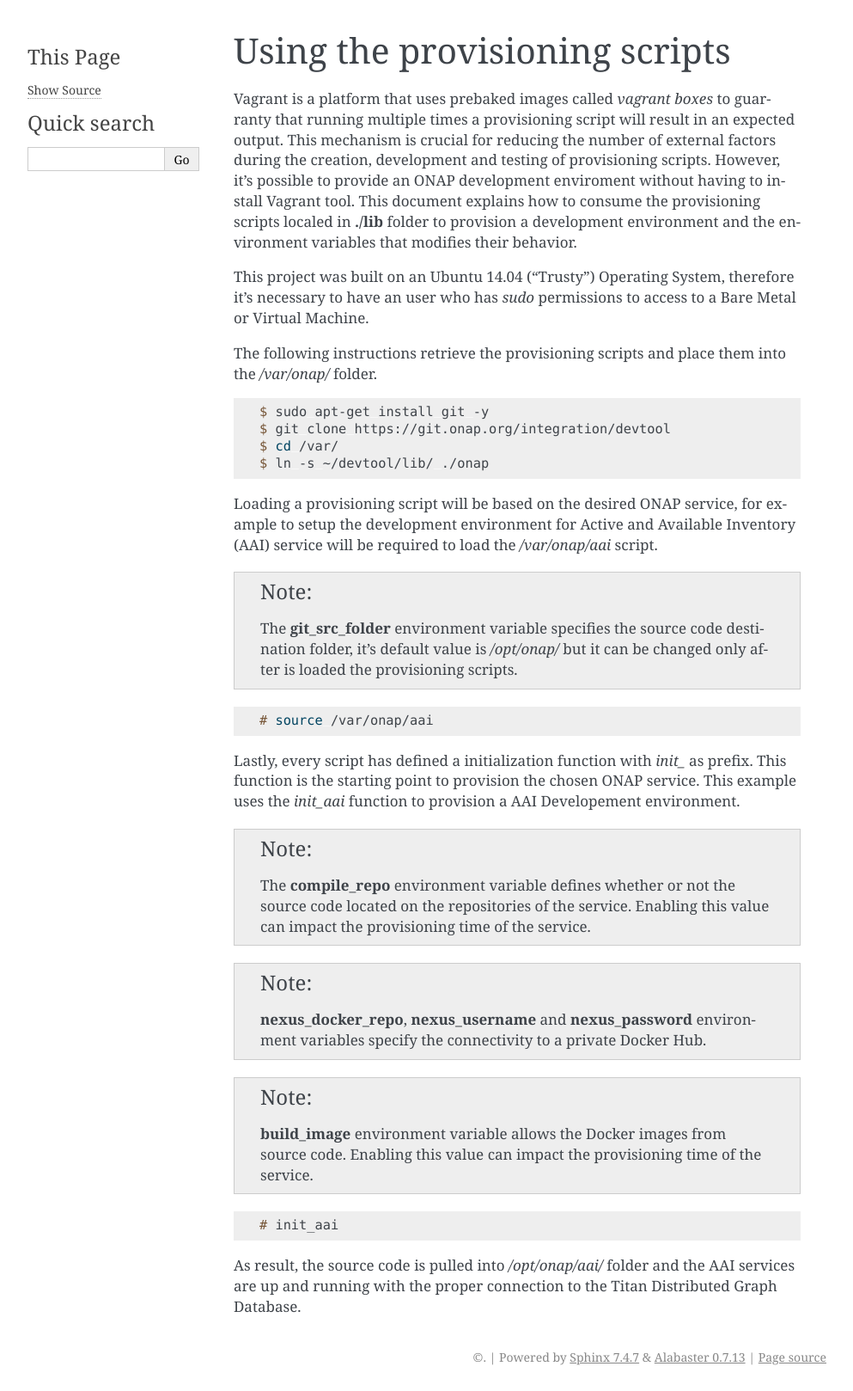
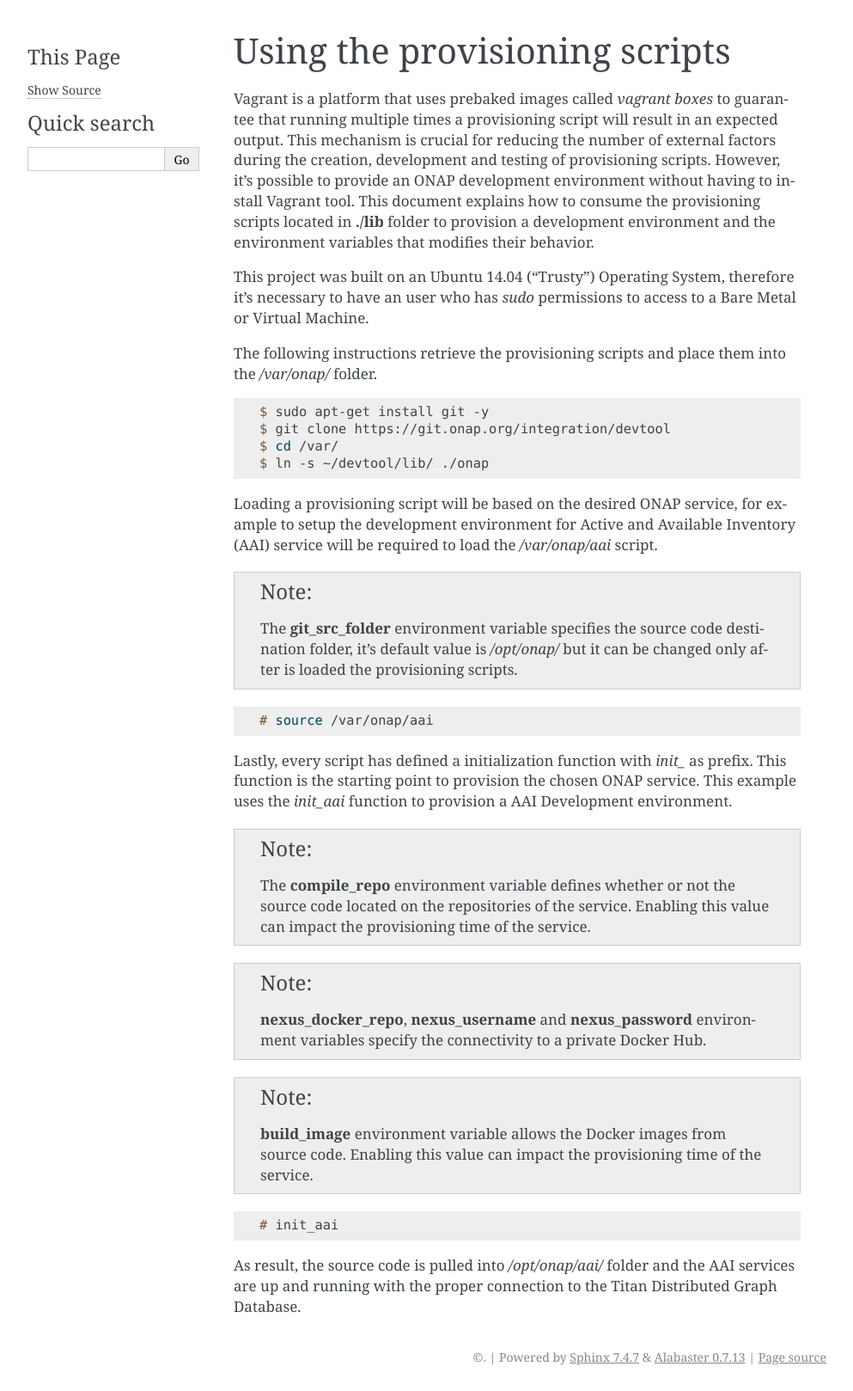
Before and after one commit to onap/integration-devtool, a Sphinx documentation site: the page built from docs/source/features/consuming_scripts.rst, in a window 1280 px wide. Shown: the whole page at 86% size, without its empty margins (148-1141 px from the left). Built offline with Sphinx 7.4.7, drawn with Linux system fonts in a browser that asks for light colours.

```diff
--- a/docs/source/features/configure_execution.rst
+++ b/docs/source/features/configure_execution.rst
@@ -11,7 +11,7 @@ Settings configuration file
 The first mechanism refers to the process to replace default configuration
 values in the settings configuration file. This file needs to be placed into
 the *./etc* folder and named *settings.yaml*. It must contain the key/pair
-configuration values that will be overriden.
+configuration values that will be overridden.
 
 .. note::
 
@@ -55,7 +55,7 @@ Parameters
 ----------
 
 The **skip_get_images** and **skip_install** are the only two configuration
-values that can be overriden using *-g* and *-i* respectively by the run scripts
+values that can be overridden using *-g* and *-i* respectively by the run scripts
 (*./tools/run.sh* and *.\\tools\\Run.ps1*).
 
 .. note::
--- a/docs/source/features/consuming_scripts.rst
+++ b/docs/source/features/consuming_scripts.rst
@@ -3,13 +3,13 @@ Using the provisioning scripts
 ==============================
 
 Vagrant is a platform that uses prebaked images called
-*vagrant boxes* to guarranty that running multiple times a
+*vagrant boxes* to guarantee that running multiple times a
 provisioning script will result in an expected output. This
 mechanism is crucial for reducing the number of external factors
 during the creation, development and testing of provisioning scripts.
-However, it's possible to provide an ONAP development enviroment
+However, it's possible to provide an ONAP development environment
 without having to install Vagrant tool. This document explains how to
-consume the provisioning scripts localed in **./lib** folder to
+consume the provisioning scripts located in **./lib** folder to
 provision a development environment and the environment variables
 that modifies their behavior.
 
@@ -52,7 +52,7 @@ and Available Inventory (AAI) service will be required to load the
 Lastly, every script has defined a initialization function with
 *init_* as prefix. This function is the starting point to provision
 the chosen ONAP service. This example uses the *init_aai* function
-to provision a AAI Developement environment.
+to provision a AAI Development environment.
 
 .. note::
 
--- a/docs/source/features/openstack.rst
+++ b/docs/source/features/openstack.rst
@@ -5,7 +5,7 @@ OpenStack Provider
 It's possible to use Vagrant to provision VMs on OpenStack using the
 `Vagrant OpenStack Cloud Provider <https://github.com/ggiamarchi/vagrant-openstack-provider/>`.
 The only requirement for the Cloud provider is to have an Ubuntu Cloud
-image accesible to your tenant and a Security Rule that allows to do
+image accessible to your tenant and a Security Rule that allows to do
 SSH into the instance.
 
 Environment variables
--- a/docs/source/install/known_issues.rst
+++ b/docs/source/install/known_issues.rst
@@ -9,7 +9,7 @@ If the **vagrant-vbguest** plugin is installed on the host, then an
 updated version of the Virtualbox guest additions will be installed
 on the guest in the /opt directory.  Once this projects Vagrantfile
 mounts the ./opt directory on the host to the /opt directory on the
-guest during the provisioning process, the guest addtions on the
+guest during the provisioning process, the guest additions on the
 guest are hidden and subsequent mounts of shared directories with the
 host will fail.
 
```
